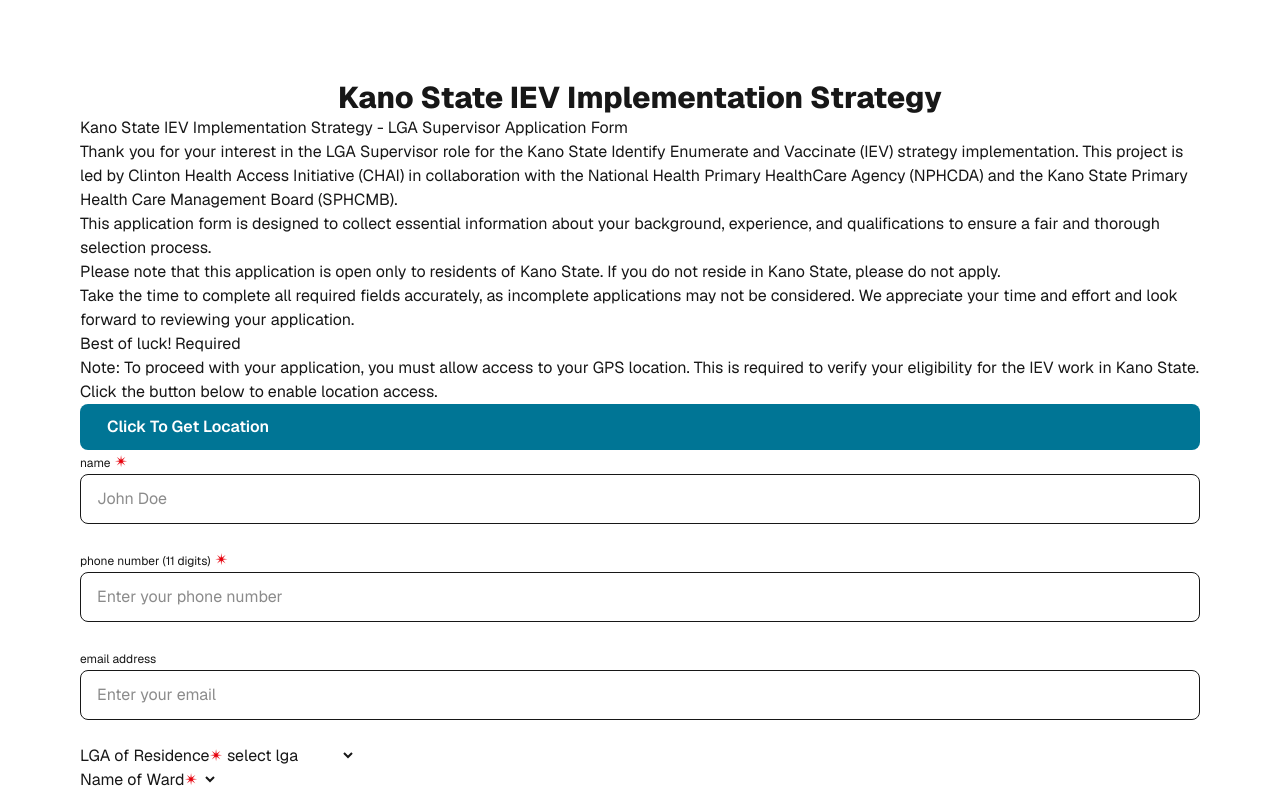
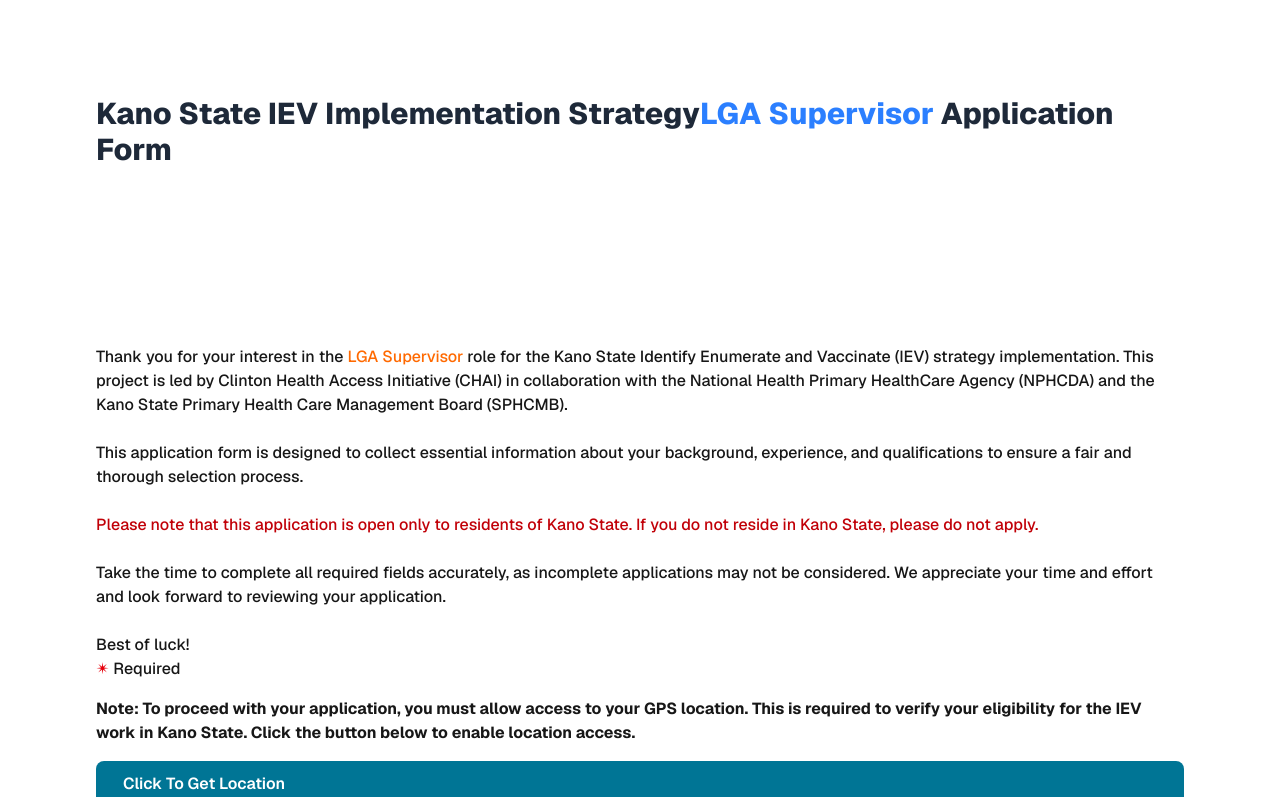
Before and after one commit to OvyEvbodi/form, a Next.js app: page / in a window 1280 px wide. Shown: the top 797 px of the page. Built offline with nearby package versions, Linux system fonts and the light colour scheme.

Commit message:
chore: Adjust text

```diff
--- a/app/page.tsx
+++ b/app/page.tsx
@@ -2,9 +2,9 @@
 
 export default function Home() {
   return (
-    <div className="flex flex-col justify-center items-centermin-h-screen p-8 pb-20 gap-16 sm:p-20 font-[family-name:var(--font-geist-sans)]">
+    <div className="flex flex-col justify-center items-centermin-h-screen p-6 -px-2 gap-16 sm:p-20 font-[family-name:var(--font-geist-sans)]">
       <div className="flex flex-col justify-center items-center">
-        <h1 className="text-3xl font-extrabold">Kano State IEV Implementation Strategy</h1>
+        <h1 className="p-4 text-3xl font-extrabold text-gray-800">Kano State IEV Implementation Strategy<span className="text-blue-500">LGA Supervisor</span> Application Form</h1>
         <IEVForm />
       </div>
     </div>
--- a/components/Button.tsx
+++ b/components/Button.tsx
@@ -12,8 +12,8 @@
 const Button = ({props}:  {props: ButtonProps}) => {
   return (
     props?.filled ?
-    <button onClick={props?.onClick} className={`min-w-[227px] min-h-[46px] py-[11px] px-[27px] text-white font-semibold capitalize bg-cyan-800 rounded-lg hover:bg-cyan-800_hover transition-all ${props?.disabled && "opacity-25"} ${props?.additionalStyle}`}>{props?.text}</button> :
-    <button onClick={props?.onClick} className={`min-w-[227px] min-h-[46px] py-[11px] px-[27px] text-cyan-800 font-semibold capitalize bg-white rounded-lg border border-cyan-800 hover:bg-cyan-800_disabled ${props?.disabled && "opacity-25"} ${props?.additionalStyle}`}>{props?.text}</button>
+    <button onClick={props?.onClick} className={`lg:min-w-[227px] min-h-[46px] py-[11px] px-[27px] text-white font-semibold capitalize bg-cyan-800 rounded-lg hover:bg-cyan-800_hover transition-all ${props?.disabled && "opacity-25"} ${props?.additionalStyle}`}>{props?.text}</button> :
+    <button onClick={props?.onClick} className={`lg:min-w-[227px] min-h-[46px] py-[11px] px-[27px] text-cyan-800 font-semibold capitalize bg-white rounded-lg border border-cyan-800 hover:bg-cyan-800_disabled ${props?.disabled && "opacity-25"} ${props?.additionalStyle}`}>{props?.text}</button>
   )
 };
 
--- a/components/Input.tsx
+++ b/components/Input.tsx
@@ -43,7 +43,7 @@
 export const RadioField = ({props}: { props: RadioProps }) => {
   return (
     <div className="flex flex-col gap- p-4">
-      <p>{props.title} {props.required && <span className="text-red-600">&#10036;</span>}</p>
+      <p className="font-bold text-md mb-1">{props.title} {props.required && <span className="text-red-600">&#10036;</span>}</p>
       {
         props.options.map((item: string, index) => (
           <div key={index}>
--- a/components/MainForm.tsx
+++ b/components/MainForm.tsx
@@ -34,6 +34,7 @@
   const [latitude, setLatitude] = useState("");
   const [longitude, setLongitude] = useState("");
   const [geolocationData, setGeolocationData] = useState("");
+  const [consent, setConsent] = useState(false);
 
 
   const handleChangePage = (page: number) => {
@@ -58,6 +59,7 @@
         setLatitude(position.coords.latitude)
         setLongitude(position.coords.longitude)
         setGeolocationData(JSON.stringify(position))
+        setConsent(true)
       }
 
       if (!navigator.geolocation) {
@@ -79,43 +81,42 @@
 
 
   return (
-    <div>
-      <div>
-        <h1>
-          Kano State IEV Implementation Strategy - LGA Supervisor Application Form
-        </h1>
-        <p>
-          Thank you for your interest in the LGA Supervisor role for the Kano State Identify Enumerate and Vaccinate (IEV) strategy implementation. This project is led by Clinton Health Access Initiative (CHAI) in collaboration with the National Health Primary HealthCare Agency (NPHCDA) and the Kano State Primary Health Care Management Board (SPHCMB).
-          <br />
+    <div className="p-4 max-w-screen">
+      <div className="">
+        <p className="mb-4 font-medium">
+          Thank you for your interest in the <span className="text-orange-500">LGA Supervisor</span> role for the Kano State Identify Enumerate and Vaccinate (IEV) strategy implementation. This project is led by Clinton Health Access Initiative (CHAI) in collaboration with the National Health Primary HealthCare Agency (NPHCDA) and the Kano State Primary Health Care Management Board (SPHCMB).
+          <br /><br />
           This application form is designed to collect essential information about your background, experience, and qualifications to ensure a fair and thorough selection process.
-          <br />
+          <br /><br />
+          <span className="text-red-700">
             Please note that this application is open only to residents of Kano State. If you do not reside in Kano State, please do not apply.
-          <br />
+          </span>
+          <br /><br />
           Take the time to complete all required fields accurately, as incomplete applications may not be considered. We appreciate your time and effort and look forward to reviewing your application.
-          <br />
-          Best of luck!
-          Required
+          <br /><br />
+          Best of luck!<br/>
+          <span className="text-red-600">&#10036;</span> Required
         </p>
       </div>
 
       <form name="iev" className="" action={action}>
-        <div id="personal info" className={page === 1 ? "" : "hidden"}>
-          <div>
-            <p>
+        <div className={consent ? "hidden" : ""}>
+          <p className="mb-4 font-bold">
             Note: To proceed with your application, you must allow access to your GPS location. This is required to verify your eligibility for the IEV work in Kano State. Click the button below to enable location access.
           </p>
           <input type="text" name="latitude" value={latitude} onChange={() => console.log(latitude)} className="hidden"/>
           <input type="text" name="longitude" value={longitude} onChange={() => console.log(longitude)} className="hidden"/>
           <input type="text" name="geolocationData" value={geolocationData} onChange={() => console.log(geolocationData)} className="hidden"/>
-            <div onClick={handleGeolocation} className="min-w-[227px] min-h-[46px] py-[11px] px-[27px] text-white font-semibold capitalize bg-cyan-700 rounded-lg hover:bg-cyan-900 transition-all">Click to get location</div>
+          <div onClick={handleGeolocation} className="mb-4 lg:min-w-[227px] min-h-[46px] py-[11px] px-[27px] text-white font-semibold capitalize bg-cyan-700 rounded-lg hover:bg-cyan-900 transition-all">Click to get location</div>
         </div>
+        <div id="personal info" className={page === 1 && consent ? "" : "hidden"}>
           {
             props.textFields.map((item: InputProps, index) => (
               <InputField key={index} props={item} />
             ))
           }
-          <div>
-            <label htmlFor="lga">LGA of Residence</label><span className="text-red-600">&#10036;</span>
+          <div className="mb-2">
+            <label htmlFor="lga" className="font-bold text-md mb-1">LGA of Residence</label><span className="text-red-600">&#10036;</span>
             <select name="lga" value={lga} required onChange={ handleLgaChange }>
               <option value="">select lga</option>
               {lgaList.map((item: string, index: number) => (
@@ -123,8 +124,8 @@
               ))}
             </select>
           </div>
-          <div>
-            <label htmlFor="ward">Name of Ward</label><span className="text-red-600">&#10036;</span>
+          <div className="mb-2">
+            <label htmlFor="ward" className="font-bold text-md mb-1">Name of Ward</label><span className="text-red-600">&#10036;</span>
             <select  name="ward" value={ward} required disabled={!lga} onChange={handleWardChange}>
               {/* <option value="">Choose a ward</option> */}
               {
@@ -140,7 +141,7 @@
             ))
           }
           {props.cautionText && <p className="text-xs mb-6">{props.cautionText}</p>}
-          <div onClick={() => handleChangePage(2)} className="min-w-[227px] min-h-[46px] py-[11px] px-[27px] text-white font-semibold capitalize bg-cyan-700 rounded-lg hover:bg-cyan-900 transition-all">Next</div>
+          <div onClick={() => handleChangePage(2)} className="lg:min-w-[227px] min-h-[46px] py-[11px] px-[27px] text-white font-semibold capitalize bg-cyan-700 rounded-lg hover:bg-cyan-900 transition-all">Next</div>
         </div>
         <div id="professional info" className={page === 2 ? "" : "hidden"}>
           <h2>Professional</h2>
@@ -150,7 +151,7 @@
             ))
           }
           <div className="flex gap-4">
-            <div onClick={() => handleChangePage(1)} className="min-w-[227px] min-h-[46px] py-[11px] px-[27px] text-white font-semibold capitalize bg-gray-700 rounded-lg hover:bg-gray-400 transition-all">Back</div>
+            <div onClick={() => handleChangePage(1)} className="lg:min-w-[227px] min-h-[46px] py-[11px] px-[27px] text-white font-semibold capitalize bg-gray-700 rounded-lg hover:bg-gray-400 transition-all">Back</div>
             <Button props={props.buttonInfo} />
           </div>
         </div>
--- a/package.json
+++ b/package.json
@@ -9,6 +9,7 @@
     "lint": "next lint"
   },
   "dependencies": {
+    "@prisma/extension-accelerate": "^1.3.0",
     "axios": "^1.8.4",
     "next": "15.2.3",
     "pg": "^8.14.1",
@@ -23,7 +24,9 @@
     "@types/pg": "^8.11.11",
     "@types/react": "^19",
     "@types/react-dom": "^19",
+    "prisma": "^6.5.0",
     "tailwindcss": "^4",
+    "tsx": "^4.19.3",
     "typescript": "^5"
   }
 }
--- a/utils/handleFormSubmit.ts
+++ b/utils/handleFormSubmit.ts
@@ -70,7 +70,7 @@
           RETURNING *;`;
 
         const values = [
-          name, lga, ward, latitude, longitude, points, submissionTime,
+          id, name, lga, ward, latitude, longitude, points, submissionTime,
           phoneNumber, email, gender, education, hausa, english,
           geolocationData, status
       ];
```
Also changed, not shown: 2 other files (tests, documents, lock files or other folders). Lines whose indentation alone changed are shown as unchanged.
